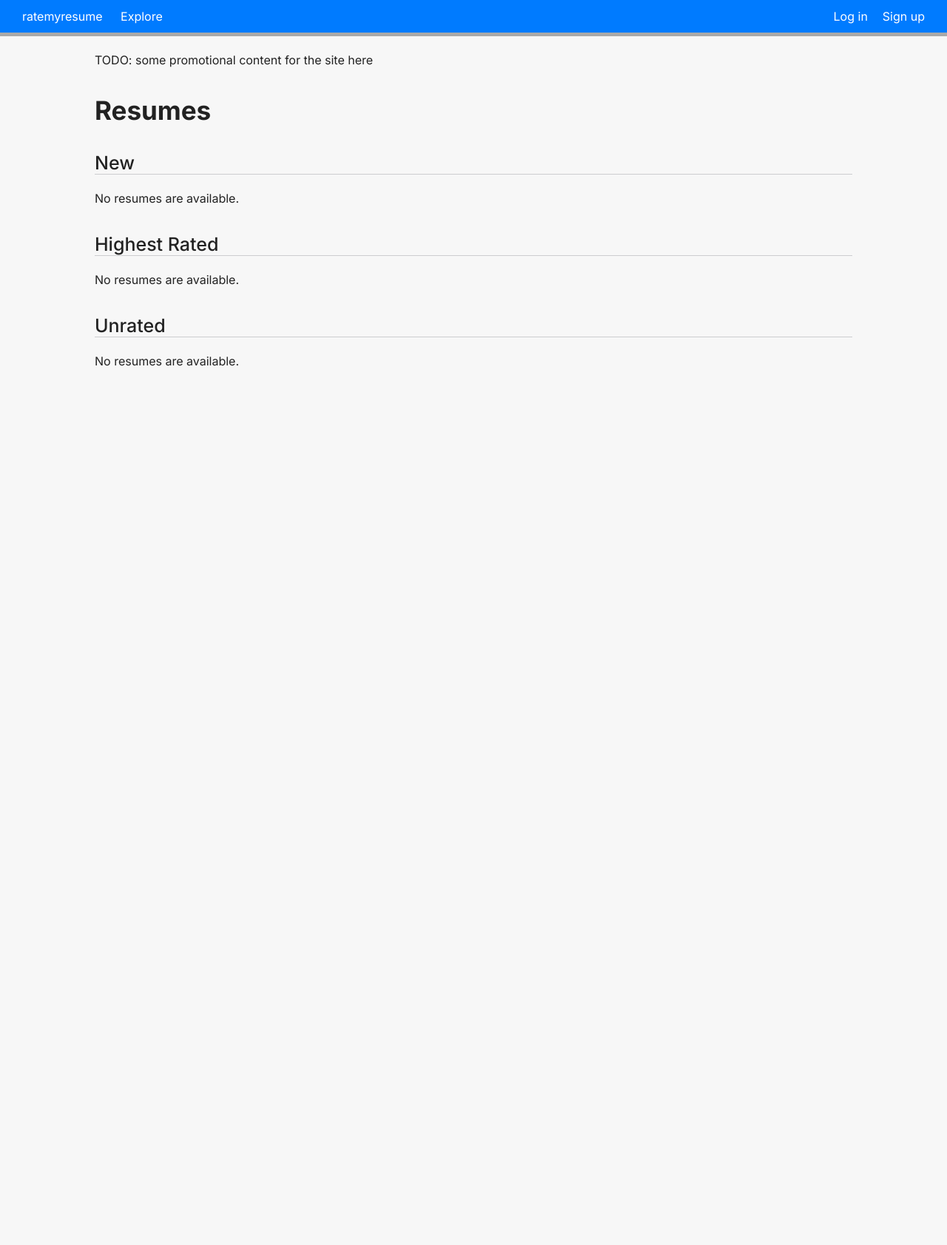
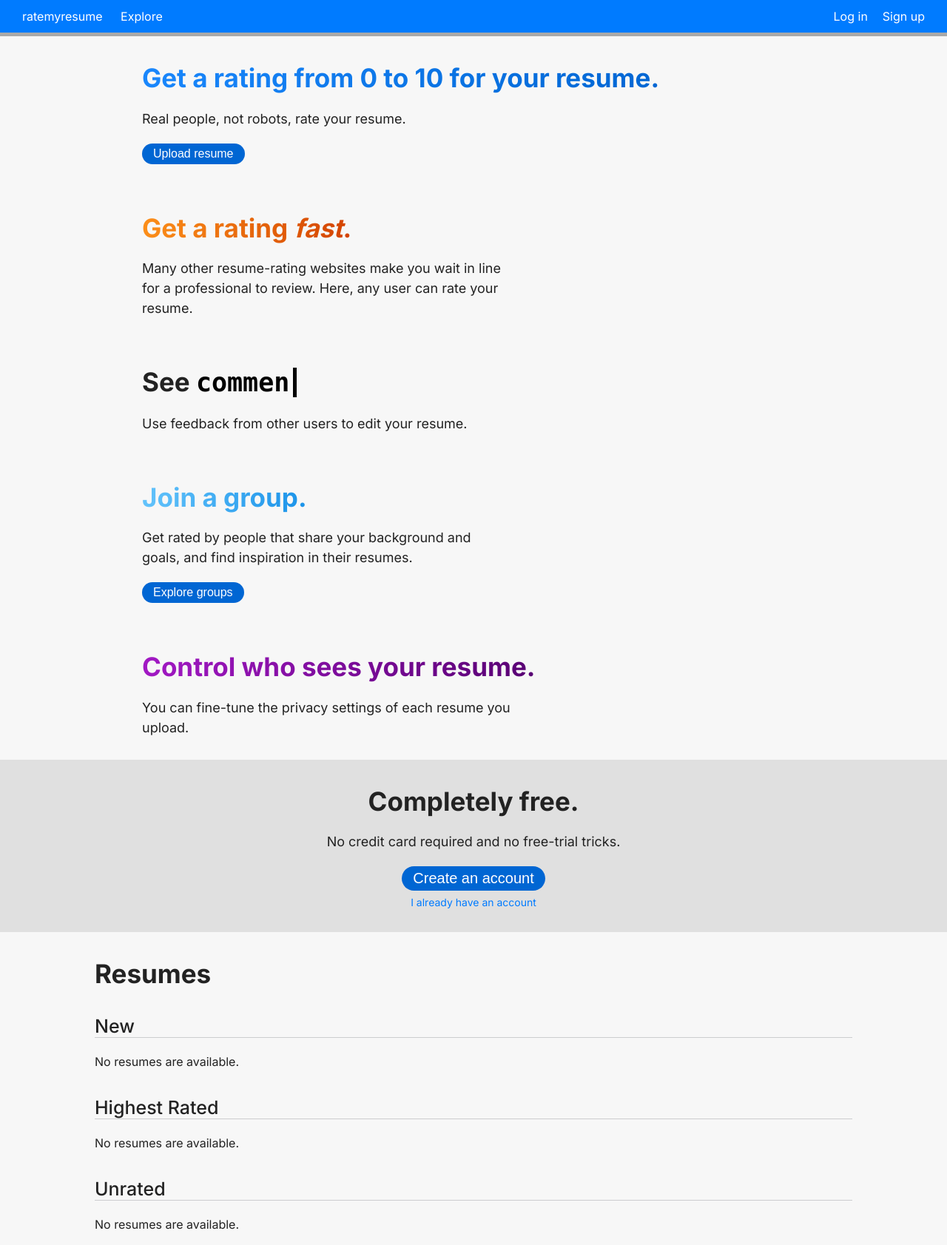
Before and after one commit to zgstumpf/ratemyresume, a Django app: page / in a window 1280 px wide. Shown: the whole page at 74% size. Before the commit the page ends 495 px from the top, so only its background shows below. Run offline with Django 5.2, Linux system fonts and the light colour scheme; data that the repository does not hold is empty; some libraries are stand-ins or nearby versions; some web fonts are replaced.

Commit message:
added heros

```diff
--- a/resumes/static/resumes/index.css
+++ b/resumes/static/resumes/index.css
@@ -12,4 +12,104 @@
 
 .zoom-box:hover {
     transform: scale(1.05);
-  }
+}
+
+.hero {
+  padding: 30px 15% 30px 15%;
+}
+
+.hero-title {
+    font-size: 35px;
+    font-weight: 700;
+
+    margin-bottom: 15px;
+}
+
+.gradient-blue {
+  background: linear-gradient(to right, #1a87fc 0%, #0066d3 100%);
+  display: inline-block; /* Without this, gradient would apply to full width of page */
+  background-clip: text;
+  -webkit-background-clip: text;
+  -webkit-text-fill-color: transparent;
+}
+
+.gradient-lightblue {
+  background: linear-gradient(to right, #63c3fb 0%, #1b93e9 100%);
+  display: inline-block; /* Without this, gradient would apply to full width of page */
+  background-clip: text;
+  -webkit-background-clip: text;
+  -webkit-text-fill-color: transparent;
+}
+
+.gradient-orange {
+  background: linear-gradient(to right, #fc8f1a 0%, #d34300 100%);
+  display: inline-block; /* Without this, gradient would apply to full width of page */
+  background-clip: text;
+  -webkit-background-clip: text;
+  -webkit-text-fill-color: transparent;
+}
+
+.gradient-purple {
+  background: linear-gradient(to right, #a219c4 0%, #580073 100%);
+  display: inline-block; /* Without this, gradient would apply to full width of page */
+  background-clip: text;
+  -webkit-background-clip: text;
+  -webkit-text-fill-color: transparent;
+}
+
+.hero-text{
+  font-size: 18px;
+  max-width: 500px;
+}
+
+.hero-btn {
+  display: inline-block; /* Enables margin to take effect */
+  margin-top: 20px;
+}
+
+.italic {
+  font-style: italic;
+}
+
+.typewriter {
+  font-family: monospace; /* Must be monospace for effect to work */
+  color:#0000;
+  background:
+    linear-gradient(-90deg,#000000 5px,#0000 0) 10px 0,
+    linear-gradient(#000000 0 0) 0 0;
+  background-size:calc(var(--chars)*1ch) 200%;
+  -webkit-background-clip:padding-box,text;
+  background-clip:padding-box,text;
+  background-repeat:no-repeat;
+  animation:
+    b .7s infinite steps(1),
+    t calc(var(--chars)*.3s) steps(var(--chars)) forwards infinite;
+}
+@keyframes t{
+  from {background-size:0 200%}
+}
+@keyframes b{
+  50% {background-position:0 -100%,0 0}
+}
+
+.hero-center {
+  display: flex;
+  flex-direction: column;
+  align-items: center;
+  justify-content: center;
+  text-align: center;
+}
+
+.hero-btn.darkblue-btn.btn-lg {
+  font: 400 20px Arial !important; /* This is overly complicated due to a bug - see index.css darkblue-btn for more info */
+}
+
+
+.btn-alt-option {
+  font-size: 14px;
+  margin-top: 5px;
+}
+
+.bg-lightgray {
+  background-color: #e0e0e0;
+}
--- a/resumes/templates/resumes/index.html
+++ b/resumes/templates/resumes/index.html
@@ -7,11 +7,49 @@
     <script src="{% static 'resume_card.js' %}"></script>
 {% endblock %}
 
+{% if not user.is_authenticated %}
+    {% block heros %}
+
+        <div class="hero">
+            <div class="hero-title gradient-blue">Get a rating from 0 to 10 for your resume.</div>
+            <div class="hero-text">Real people, not robots, rate your resume.</div>
+            <a class="hero-btn darkblue-btn" href="{% url 'upload' %}">Upload resume</a>
+        </div>
+
+        <div class="hero">
+            <div class="hero-title gradient-orange">Get a rating <span class="italic">fast</span>.</div>
+            <div class="hero-text">Many other resume-rating websites make you wait in line for a professional to review. Here, any user can rate your resume.</div>
+        </div>
+
+        <div class="hero">
+            {% comment %}Must set style="chars:n" where n is number of characters in span. Use extra spaces to make animation wait
+            before restarting. {% endcomment %}
+            <div class="hero-title">See <span class="typewriter" style="--chars:15">comments.      </span></div>
+            <div class="hero-text">Use feedback from other users to edit your resume.</div>
+        </div>
+
+        <div class="hero">
+            <div class="hero-title gradient-lightblue">Join a group.</div>
+            <div class="hero-text">Get rated by people that share your background and goals, and find inspiration in their resumes.</div>
+            <a class="hero-btn darkblue-btn" href="{% url 'groups' %}">Explore groups</a>
+        </div>
+
+        <div class="hero">
+            <div class="hero-title gradient-purple">Control who sees your resume.</div>
+            <div class="hero-text">You can fine-tune the privacy settings of each resume you upload.</div>
+        </div>
+
+        <div class="hero hero-center bg-lightgray">
+            <div class="hero-title">Completely free.</div>
+            <div class="hero-text">No credit card required and no free-trial tricks.</div>
+            <a class="hero-btn darkblue-btn btn-lg" href="{% url 'signup' %}">Create an account</a>
+            <a class="btn-alt-option" href="{% url 'login' %}">I already have an account</a>
+        </div>
+
+    {% endblock %}
+{% endif %}
+
 {% block content %}
-
-{% if not user.is_authenticated %}
-    <div>TODO: some promotional content for the site here</div>
-{% endif %}
 
 <h1 class="page-header">Resumes</h1>
 
--- a/static/base.css
+++ b/static/base.css
@@ -16,8 +16,6 @@
     background-color: #007bff;
     border-bottom: 5px solid darkgray;
     padding: 0px 20px;
-    /* Don't let page elements get too close to navbar */
-    margin-bottom: 20px;
 }
 
 .nav-element {
@@ -38,7 +36,8 @@
 }
 
 .content {
-    margin: 0 10%;
+    /* Don't let page elements get too close to navbar, don't let elements get too close to the sides. */
+    margin: 20px 10% 0px 10%;
 }
 
 .page-header {
--- a/templates/base.html
+++ b/templates/base.html
@@ -47,6 +47,9 @@
 
     </nav>
 
+    {% block heros %}
+    {% endblock %}
+
     <div class="content">
         {% block content %}
         {% endblock %}
```
